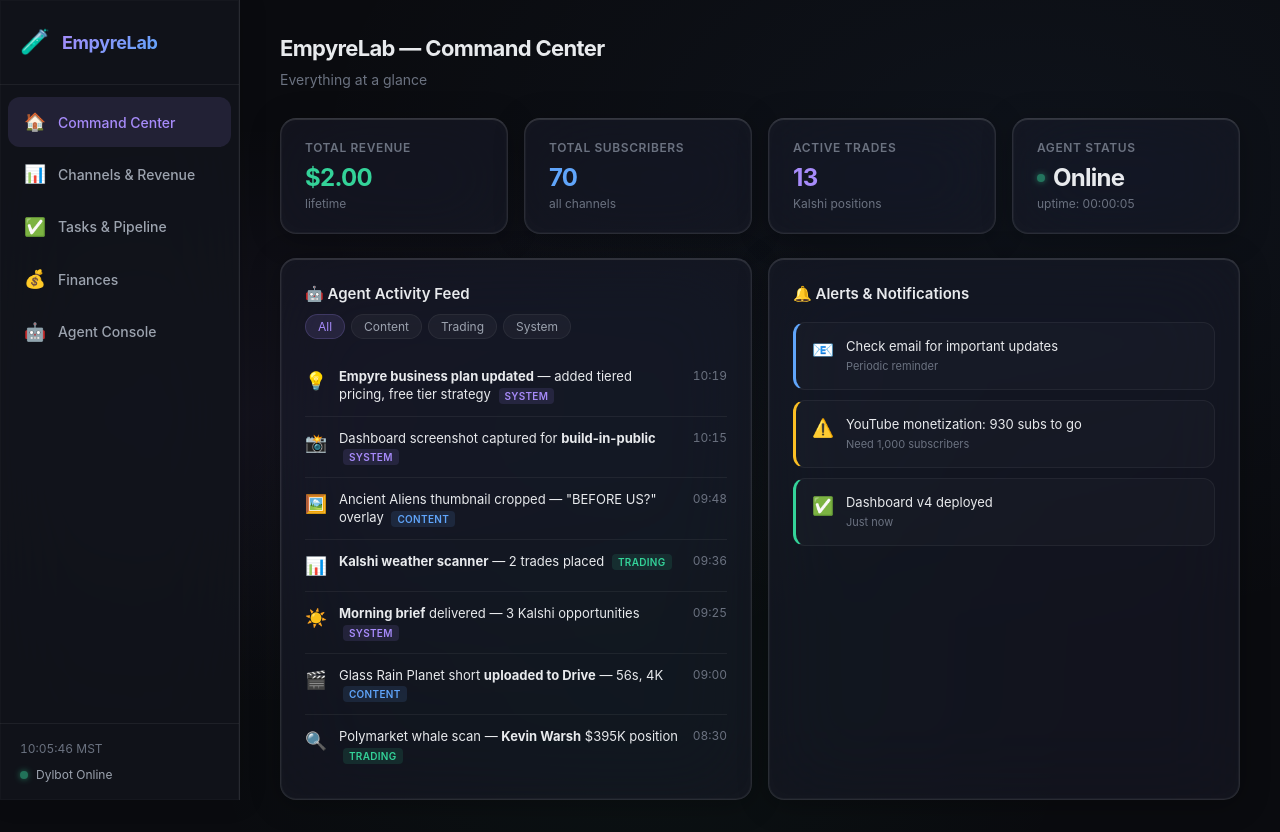
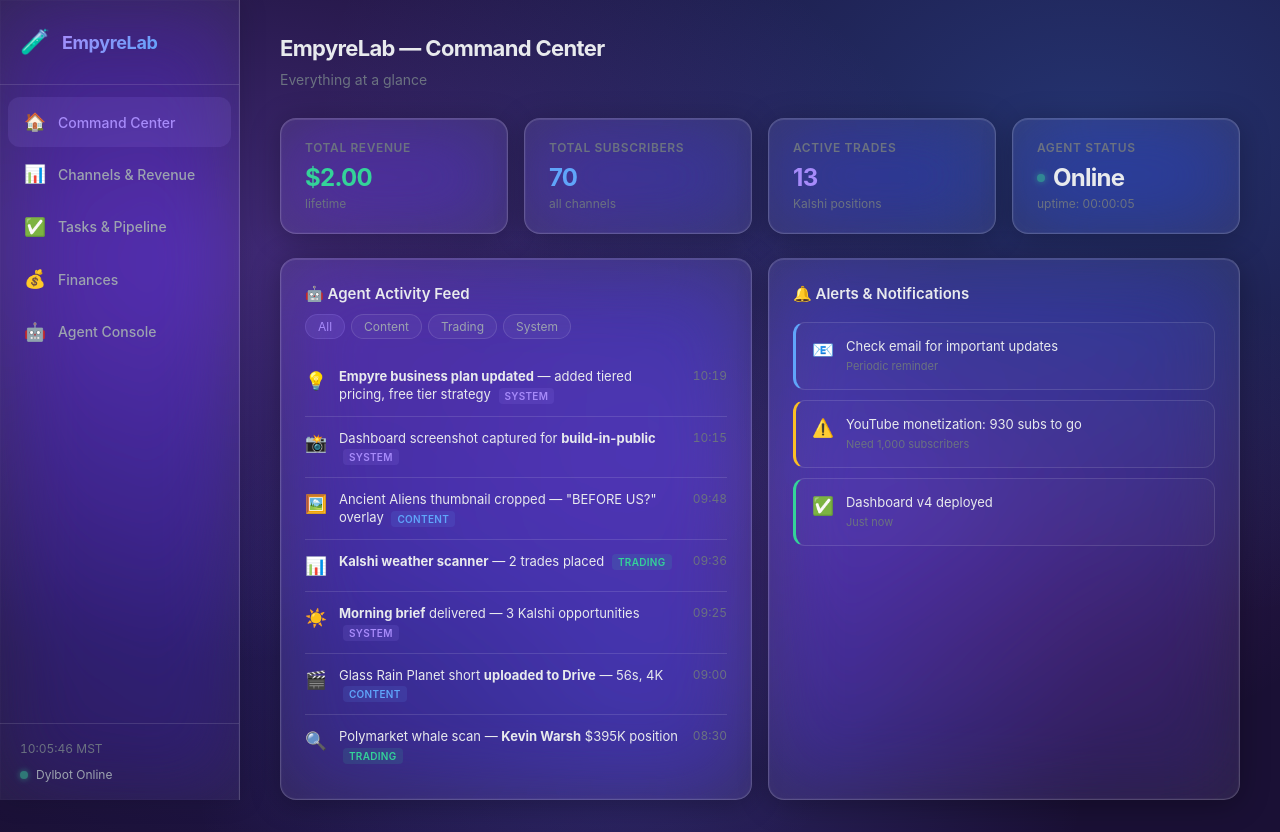
Before and after one commit to dylbow/clawdgod, a website: page index.html in a window 1280 px wide. Drawn offline with nearby package versions, Linux system fonts and the light colour scheme; no server answers.

Commit message:
Liquid glass v2: purple/blue gradient bg, brighter glass borders, iOS-style

```diff
--- a/public/style.css
+++ b/public/style.css
@@ -4,16 +4,16 @@
 
 :root {
     /* Backgrounds - Liquid Glass */
-    --bg-primary: #0a0b0f;
-    --bg-secondary: #0f1117;
-    --bg-card: rgba(26, 29, 40, 0.55);
-    --bg-card-hover: rgba(30, 33, 48, 0.65);
-    --bg-sidebar: rgba(18, 20, 28, 0.85);
+    --bg-primary: #1a1035;
+    --bg-secondary: #1e1440;
+    --bg-card: rgba(255, 255, 255, 0.08);
+    --bg-card-hover: rgba(255, 255, 255, 0.12);
+    --bg-sidebar: rgba(255, 255, 255, 0.06);
 
     /* Borders - Liquid Glass */
-    --border: rgba(255, 255, 255, 0.06);
-    --border-hover: rgba(255, 255, 255, 0.14);
-    --border-glass: rgba(255, 255, 255, 0.10);
+    --border: rgba(255, 255, 255, 0.12);
+    --border-hover: rgba(255, 255, 255, 0.22);
+    --border-glass: rgba(255, 255, 255, 0.18);
 
     /* Text */
     --text-primary: #e8eaed;
@@ -49,9 +49,11 @@ body {
     font-family: -apple-system, BlinkMacSystemFont, 'Segoe UI', Roboto, 'Helvetica Neue', Arial, sans-serif;
     background: var(--bg-primary);
     background-image:
-        radial-gradient(ellipse at 20% 50%, rgba(167, 139, 250, 0.06) 0%, transparent 50%),
-        radial-gradient(ellipse at 80% 20%, rgba(96, 165, 250, 0.05) 0%, transparent 50%),
-        radial-gradient(ellipse at 50% 80%, rgba(52, 211, 153, 0.04) 0%, transparent 50%);
+        radial-gradient(ellipse at 15% 30%, rgba(139, 92, 246, 0.35) 0%, transparent 50%),
+        radial-gradient(ellipse at 85% 15%, rgba(59, 130, 246, 0.30) 0%, transparent 50%),
+        radial-gradient(ellipse at 50% 85%, rgba(99, 102, 241, 0.25) 0%, transparent 50%),
+        radial-gradient(ellipse at 70% 60%, rgba(168, 85, 247, 0.20) 0%, transparent 40%),
+        radial-gradient(ellipse at 30% 70%, rgba(79, 70, 229, 0.18) 0%, transparent 45%);
     color: var(--text-primary);
     font-size: 0.875rem;
     line-height: 1.5;
--- a/style.css
+++ b/style.css
@@ -4,16 +4,16 @@
 
 :root {
     /* Backgrounds - Liquid Glass */
-    --bg-primary: #0a0b0f;
-    --bg-secondary: #0f1117;
-    --bg-card: rgba(26, 29, 40, 0.55);
-    --bg-card-hover: rgba(30, 33, 48, 0.65);
-    --bg-sidebar: rgba(18, 20, 28, 0.85);
+    --bg-primary: #1a1035;
+    --bg-secondary: #1e1440;
+    --bg-card: rgba(255, 255, 255, 0.08);
+    --bg-card-hover: rgba(255, 255, 255, 0.12);
+    --bg-sidebar: rgba(255, 255, 255, 0.06);
 
     /* Borders - Liquid Glass */
-    --border: rgba(255, 255, 255, 0.06);
-    --border-hover: rgba(255, 255, 255, 0.14);
-    --border-glass: rgba(255, 255, 255, 0.10);
+    --border: rgba(255, 255, 255, 0.12);
+    --border-hover: rgba(255, 255, 255, 0.22);
+    --border-glass: rgba(255, 255, 255, 0.18);
 
     /* Text */
     --text-primary: #e8eaed;
@@ -49,9 +49,11 @@ body {
     font-family: -apple-system, BlinkMacSystemFont, 'Segoe UI', Roboto, 'Helvetica Neue', Arial, sans-serif;
     background: var(--bg-primary);
     background-image:
-        radial-gradient(ellipse at 20% 50%, rgba(167, 139, 250, 0.06) 0%, transparent 50%),
-        radial-gradient(ellipse at 80% 20%, rgba(96, 165, 250, 0.05) 0%, transparent 50%),
-        radial-gradient(ellipse at 50% 80%, rgba(52, 211, 153, 0.04) 0%, transparent 50%);
+        radial-gradient(ellipse at 15% 30%, rgba(139, 92, 246, 0.35) 0%, transparent 50%),
+        radial-gradient(ellipse at 85% 15%, rgba(59, 130, 246, 0.30) 0%, transparent 50%),
+        radial-gradient(ellipse at 50% 85%, rgba(99, 102, 241, 0.25) 0%, transparent 50%),
+        radial-gradient(ellipse at 70% 60%, rgba(168, 85, 247, 0.20) 0%, transparent 40%),
+        radial-gradient(ellipse at 30% 70%, rgba(79, 70, 229, 0.18) 0%, transparent 45%);
     color: var(--text-primary);
     font-size: 0.875rem;
     line-height: 1.5;
```
